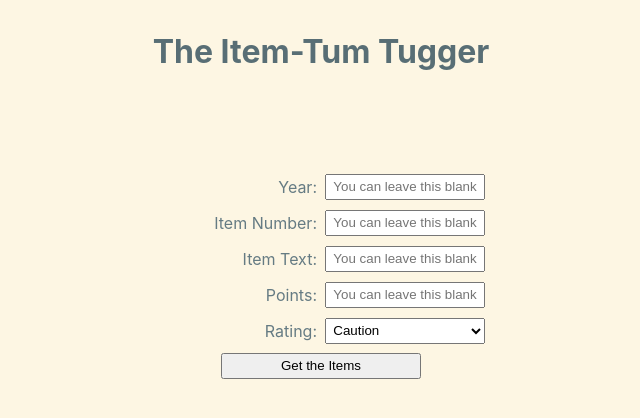
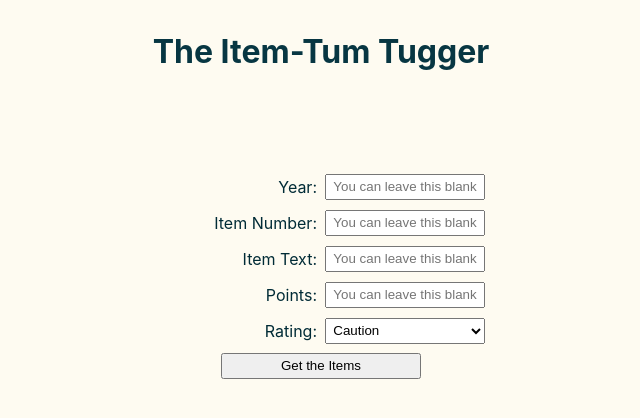
Before and after one commit to GASH-SCAV/big-list-frontend, a React (Create React App) app: page / in a window 1280 px wide. Shown: the top 418 px of the page, without its empty margins (319-959 px from the left). Built offline with nearby package versions, Linux system fonts and the light colour scheme.

Commit message:
Increase contrast of colors used to improve accessibility

```diff
--- a/src/App.css
+++ b/src/App.css
@@ -14,6 +14,7 @@
   --base1:     #93a1a1;
   --base2:     #eee8d5;
   --base3:     #fdf6e3;
+  --base4:     #fefbf1; /* color-mix(in srgb, var(--base3), white) */
   --yellow:    #b58900;
   --orange:    #cb4b16;
   --red:       #dc322f;
@@ -26,18 +27,22 @@
 }
 
 html {
-  --background-main-color: var(--base3);
+  --background-main-color: var(--base4);
+  --background-main-color: color-mix(in srgb, var(--base3), white);
   --background-inverted-color: var(--base03);
-  --font-main-color: var(--base00);
-  --font-heading-color: var(--base01);
-  --font-table-highlight-color: var(--base0);
+  --font-main-color: var(--base03);
+  --font-heading-color: var(--base02);
+  --font-table-highlight-color: var(--base3);
+  --font-thead-color: white;
+  --thead-background-color: var(--blue);
   --table-highlight-color: var(--base03);
+  --table-border-color: var(--base0);
   --table-padding-size: 5px;
 
   background-color: var(--background-main-color);
   color: var(--font-main-color);
   text-align: center;
-  color-scheme: light dark
+  color-scheme: light dark;
 }
 
 body {
@@ -104,14 +109,15 @@ form > input[type="submit"] {
 thead {
   position: sticky;
   top: 0;
-  background: var(--blue);
-  color: var(--base3);
-  outline: inset 1px var(--blue);
+  background: var(--thead-background-color);
+  color: var(--font-thead-color);
+  outline: inset 1px var(--thead-background-color);
 }
 
 th {
   padding: var(--table-padding-size);
   height: 1.3em;
+  outline: solid 1px var(--table-border-color);
 }
 
 td {
@@ -119,7 +125,7 @@ td {
   text-align: left;
   padding: var(--table-padding-size);
   margin: 0;
-  outline: solid 1px var(--font-table-highlight-color);
+  outline: solid 1px var(--table-border-color);
 }
 
 tbody tr:nth-child(odd) {
@@ -128,7 +134,7 @@ tbody tr:nth-child(odd) {
 
 tbody tr:nth-child(odd) td {
   color: var(--font-table-highlight-color);
-  outline: solid 1px var(--font-table-highlight-color);
+  outline: solid 1px var(--table-border-color);
 }
 
 .mobileDisplay {
@@ -136,13 +142,14 @@ tbody tr:nth-child(odd) td {
 }
 
 @media (prefers-color-scheme: dark) {
-  :root {
+  html {
     --background-main-color: var(--base03);
     --background-inverted-color: var(--base3);
-    --font-main-color: var(--base0);
-    --font-heading-color: var(--base1);
-    --font-table-highlight-color: var(--base00);
+    --font-main-color: var(--base3);
+    --font-heading-color: var(--base2);
+    --font-table-highlight-color: var(--base03);
     --table-highlight-color: var(--base3);
+    --table-border-color: var(--base00);
   }
 }
 
```
